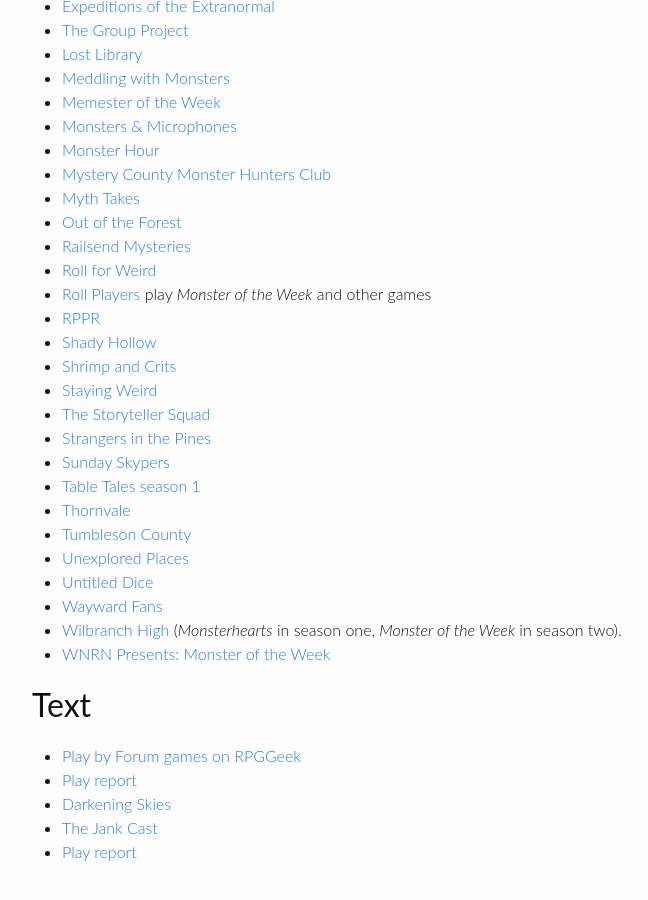
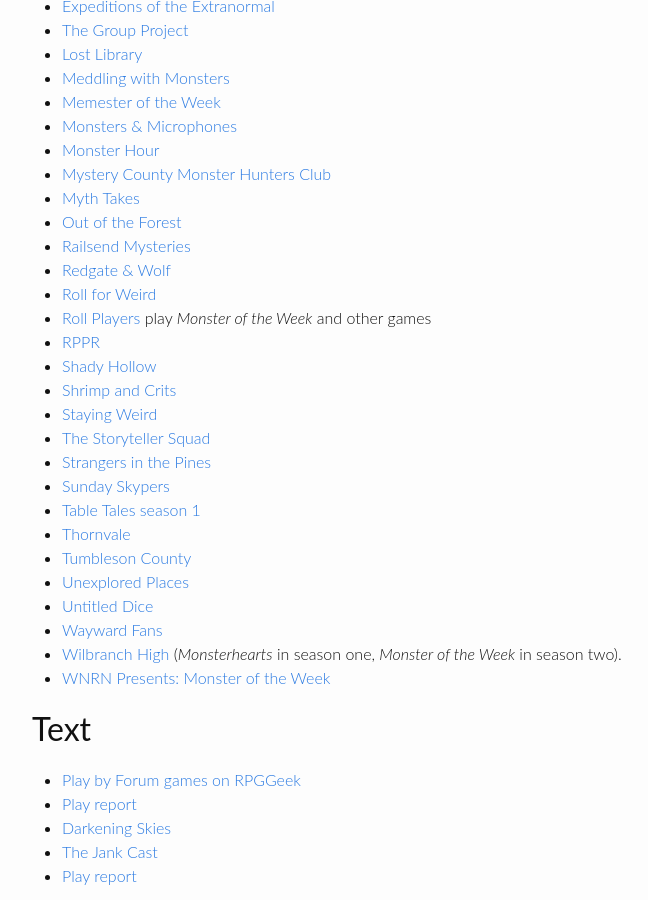
Before and after one commit to michael-sands/generic_games_site, a Jekyll site: the page built from motw_actual_plays.md, in a window 1280 px wide and 900 px high, scrolled down 980 px. Shown: the whole window, without its empty margins (238-886 px from the left). Built offline with Jekyll 4.4.1, drawn with Linux system fonts in a browser that asks for light colours.

Commit message:
actual play addition

```diff
--- a/motw_actual_plays.md
+++ b/motw_actual_plays.md
@@ -49,6 +49,7 @@
 * [Myth Takes](https://open.spotify.com/show/5LDvlARiOYzuHwxjHY7DoH)
 * [Out of the Forest](https://anchor.fm/theforestcast)
 * [Railsend Mysteries](https://anchor.fm/railsend-mysteries)
+* [Redgate & Wolf](https://redgateandwolf.com/wp/)
 * [Roll for Weird](https://www.majesticgoose.com/podcasts/roll-for-weird)
 * [Roll Players](https://roll-players.pinecast.co/) play _Monster of the Week_ and other games
 * [RPPR](http://actualplay.roleplayingpublicradio.com/category/systems/powered-by-the-apocalypse/monster-of-the-week/)
```
